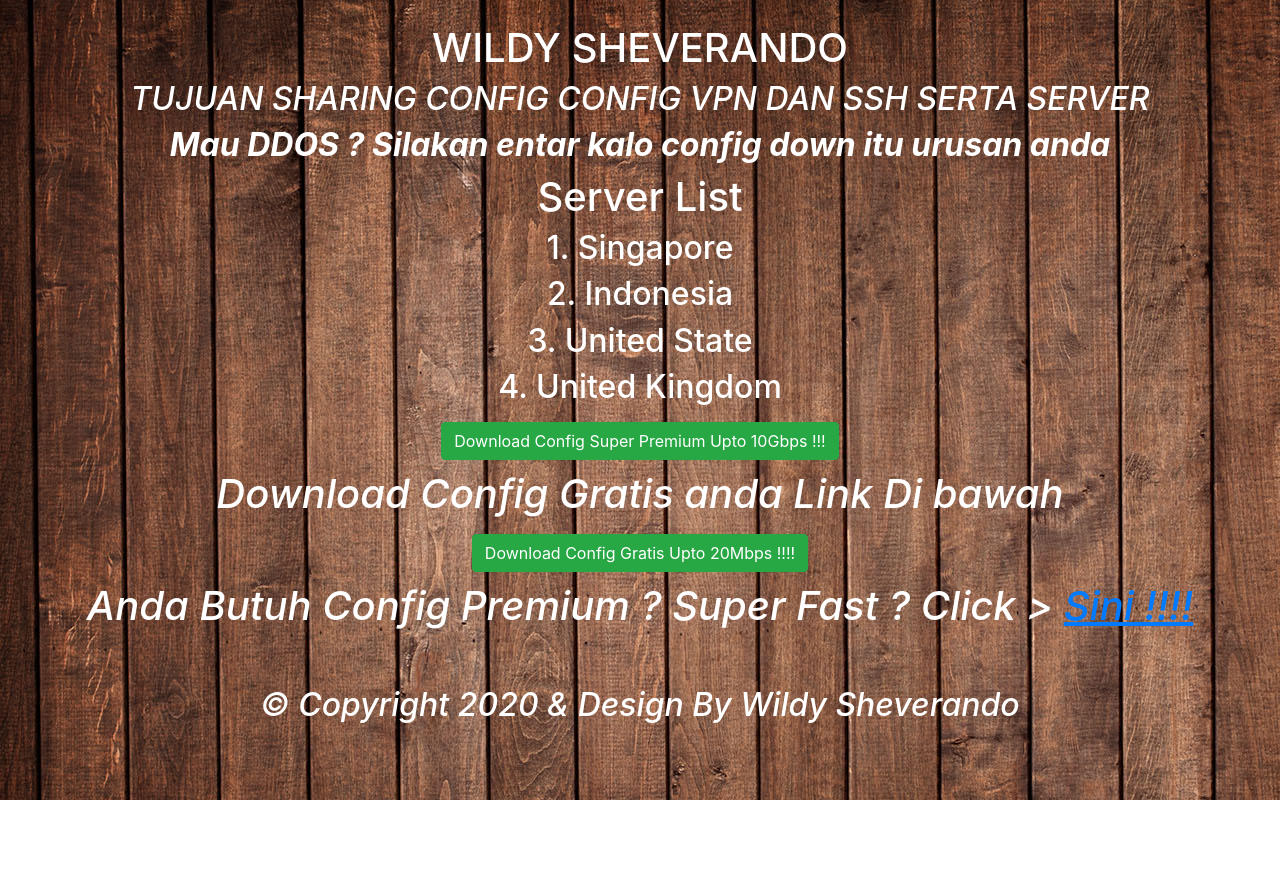
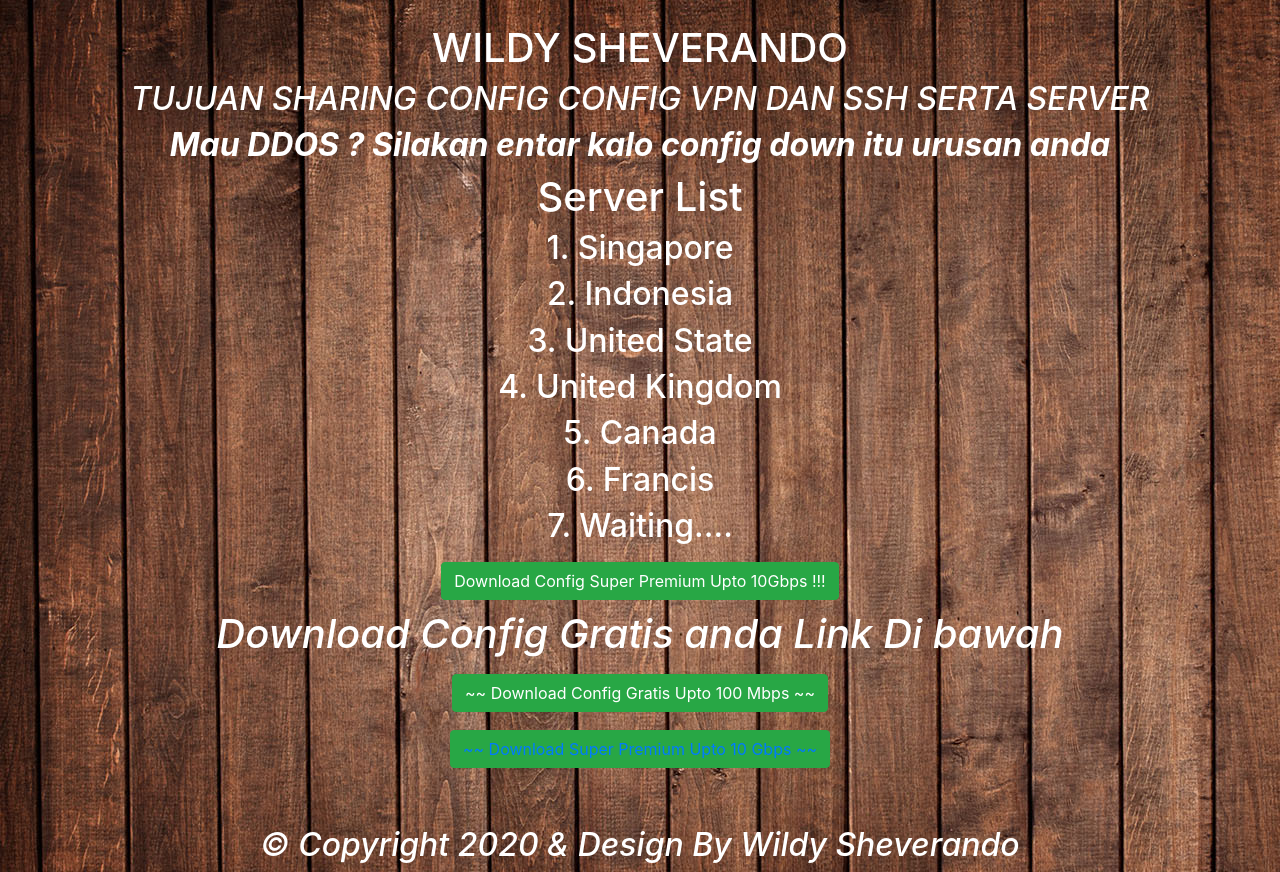
Before and after one commit to wildysheverandoweb/wildysheverandoweb.github.io, a plain HTML site: page datasitus/halamanawal.html in a window 1280 px wide. Before the commit the page ends 800 px from the top, so only its background shows below. Drawn offline with nearby package versions, Linux system fonts and the light colour scheme; files whose address does not match are found by name.

Commit message:
Update halamanawal.html
change 11/7/2020

```diff
--- a/datasitus/halamanawal.html
+++ b/datasitus/halamanawal.html
@@ -25,7 +25,7 @@
 <script>
 var x = document.getElementById("myAudio");
 
-function enableAutoplay() {
+function enabutoplay() {
   x.autoplay = true;
   x.load();
 }
@@ -41,14 +41,17 @@ function enableAutoplay() {
 <center><h2>2. Indonesia </Center></h2>
 <center><h2>3. United State</center></h2>
 <center><h2>4. United Kingdom</center></h2>
+	<center><h2>5. Canada</center></h2>
+	<center><h2>6. Francis</center></h2>
+<center><h2>7. Waiting....</center></h2>
 	</color>
 <h1><center><button onclick="enableAutoplay()" class="btn btn-success">Download Config Super Premium Upto 10Gbps !!!</button></center></h1>
 
 <center><font color=white><h1><I>Download Config Gratis anda Link Di bawah</center></color></h1></i>
 
-	<h1><center><button onclick="enableAutoplay()" class="btn btn-success"> <a href="../paneldownload/download.html"style=color:white>     Download Config Gratis Upto 20Mbps  !!!!</button></center></h1></a>
-<center><font color=white><h1><I>Anda Butuh Config Premium ? Super Fast ? Click > <a target="_blank" href="https://t.me/wildysheverandopremiumconfig"><u>Sini !!!!</u></a></center></I></h1></color>
+	<h1><center><button onclick="enabeAutoplay()" class="btn btn-success"> <a href="../paneldownload/download.html"style=color:white> ~~ Download Config Gratis Upto 100 Mbps ~~</button></center></h1></a>
 	</u>
+<h1><center><button onclick="enableAutoply()" class="btn btn-success"> <a target="_blank" href="https://t.me/wildysheverandopremiumconfig">~~ Download Super Premium Upto 10 Gbps ~~</button></center></h1></a>
 </style>
 	<br>
 	<br>
```
